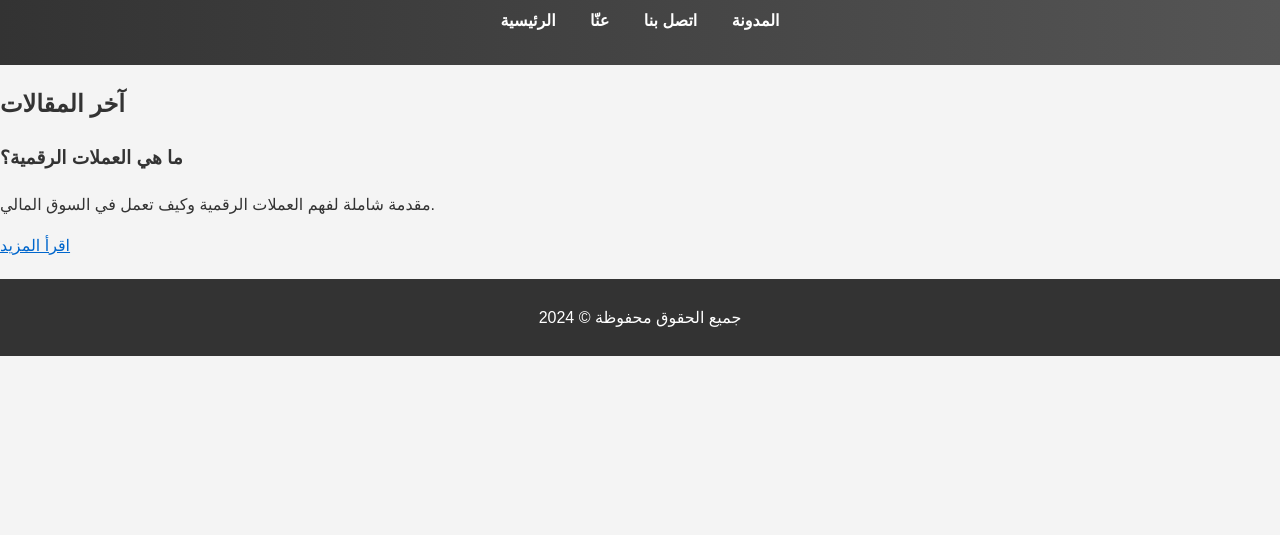
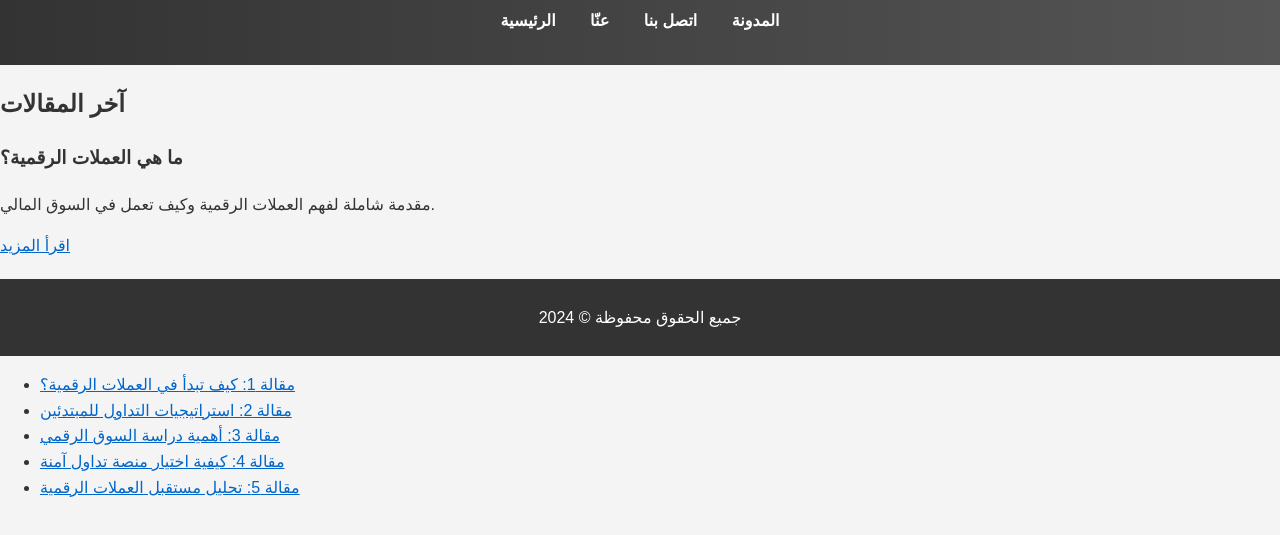
Before and after one commit to Noha173/Mo2achir-o, a plain HTML site: page blog.html in a window 1280 px wide. Shown: the part 101-636 px from the top of the page. Drawn offline with Linux system fonts and the light colour scheme; files that its build step writes are made by us from their sources.

Commit message:
blog.html

```diff
--- a/blog.html
+++ b/blog.html
@@ -34,3 +34,10 @@
     </footer>
 </body>
 </html>
+<ul>
+    <li><a href="blog/article_1.html">مقالة 1: كيف تبدأ في العملات الرقمية؟</a></li>
+    <li><a href="blog/article_2.html">مقالة 2: استراتيجيات التداول للمبتدئين</a></li>
+    <li><a href="blog/article_3.html">مقالة 3: أهمية دراسة السوق الرقمي</a></li>
+    <li><a href="blog/article_4.html">مقالة 4: كيفية اختيار منصة تداول آمنة</a></li>
+    <li><a href="blog/article_5.html">مقالة 5: تحليل مستقبل العملات الرقمية</a></li>
+</ul>
```
